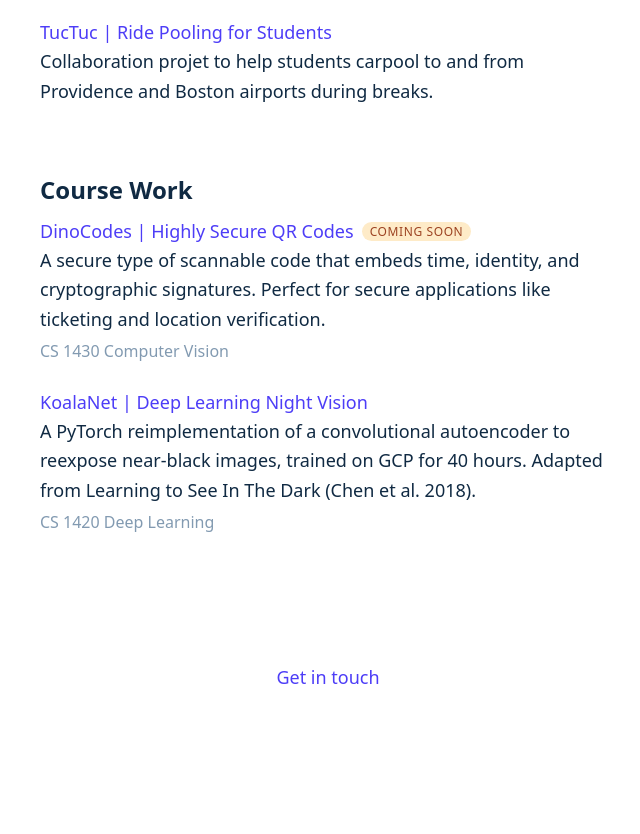
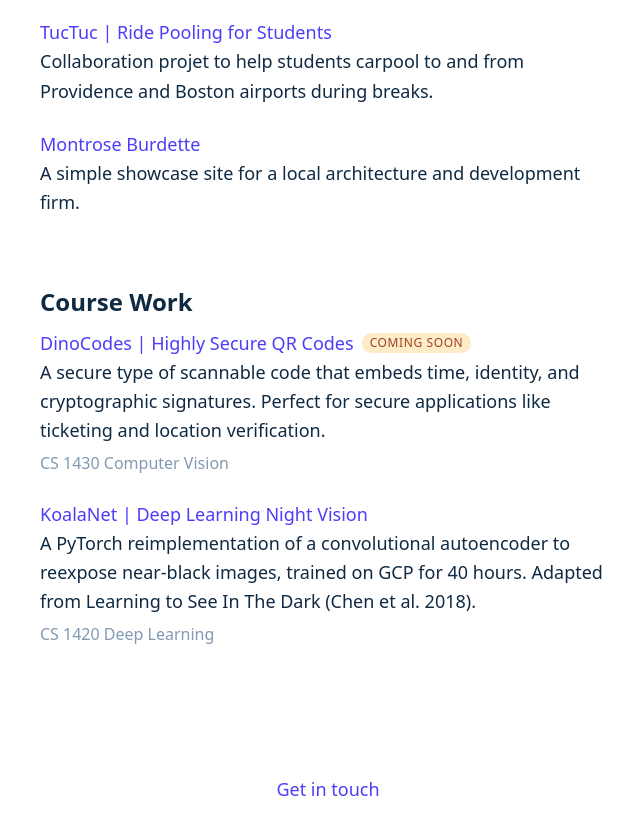
Before and after one commit to oscarnewman/oscarnewman.me-1.0, a Next.js app: page / in a window 1280 px wide. Shown: the part 840-1674 px from the top of the page, without its empty margins (312-952 px from the left). Before the commit the page ends 1628 px from the top, so only its background shows below. Built offline with nearby package versions, Linux system fonts and the light colour scheme; what @tailwindcss/custom-forms would draw is missing.

Commit message:
add montrose

```diff
--- a/src/pages/index.tsx
+++ b/src/pages/index.tsx
@@ -83,5 +83,13 @@ const Projects = () => (
       description="Collaboration projet to help students carpool to and from Providence and Boston airports during breaks."
       link="https://taketuctuc.com"
     />
+
+    <VSpacer size={6} />
+
+    <Project
+      title="Montrose Burdette"
+      description="A simple showcase site for a local architecture and development firm."
+      link="http://montroseburdette.com"
+    />
   </>
 )
```
